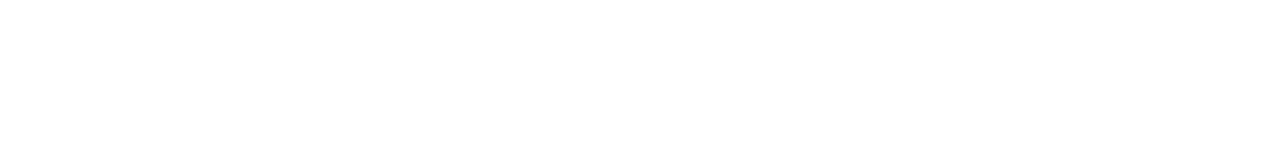
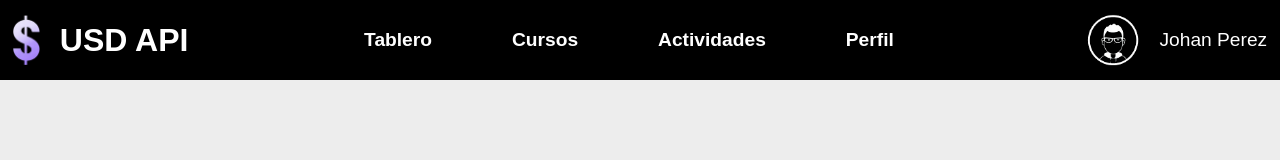
Before and after one commit to angeldavila00/Proyecto_JavaScript_S2_NinoAngel_PabonJohan, a plain HTML site: page views/estudiante/inicio.html in a window 1280 px wide. Drawn offline with Linux system fonts and the light colour scheme.

Commit message:
feat: :sparkles: completed header module student profile

```diff
--- a/script/script.js
+++ b/script/script.js
@@ -0,0 +1,3 @@
+const enlace = document.getElementById('boton')
+
+enlace.href='../views/administrador/inicio.html'
--- a/views/estudiante/inicio.html
+++ b/views/estudiante/inicio.html
@@ -0,0 +1,29 @@
+<!DOCTYPE html>
+<html lang="en">
+<head>
+    <meta charset="UTF-8">
+    <meta name="viewport" content="width=device-width, initial-scale=1.0">
+    <title>Document</title>
+    <link rel="stylesheet" href="../estudiante/style/style.css">
+</head>
+<body>
+    <header>
+        <div class="logos">
+            <img class="logo" src="/img/signopesos.png" alt="logito">
+            <h1>USD API</h1>
+        </div>
+        <nav>
+            <a href="./inicio.html">Tablero</a>
+            <a href="./curso.html">Cursos</a>
+            <a href="./tareas.html">Actividades</a>
+            <a href="./progreso.html">Perfil</a>
+        </nav>
+        <div class="perfil">
+            <img class="profile" src="/img/perf.png" alt="iconoPerfil">
+            <p>Johan Perez</p>
+        </div>
+    </header>
+
+</body>
+
+</html>
--- a/views/estudiante/style/style.css
+++ b/views/estudiante/style/style.css
@@ -0,0 +1,85 @@
+html{
+    font-family: Arial, Helvetica, sans-serif;
+}
+
+* {
+    padding: 0;
+    margin: 0;
+    box-sizing: border-box;
+}
+
+body {
+    background-color: #EDEDED;
+}
+
+header {
+    background-color: black;
+    display: flex;
+    align-items: center;
+    height: 80px;
+    padding: 5px 1%;
+    justify-content: space-between;
+}
+
+.logo {
+    height: 50px;
+    width: auto;
+    cursor: pointer;
+    transition: all 0.3s;
+}
+
+header a {
+    font-weight: 700;
+    text-decoration: none;
+    display: inline-block;
+    padding: 0 40px;
+    transition: all 0.2s;
+}
+
+header h1{
+    color: white;
+    margin-left: 20px;
+}
+
+
+nav {
+    text-align: center;
+    display: flex;
+    flex-wrap: nowrap;
+}
+
+nav a {
+    color: rgb(255, 255, 255);
+    font-size: 1.2rem;
+}
+
+.profile {
+    height: 60px;
+    width: auto;
+    transition: all 0.3s;
+    margin: 15px;
+}
+
+.perfil {
+    display: flex;
+    flex-direction: row;
+    text-align: center;
+    flex-wrap: nowrap;
+    align-content: center;
+    justify-content: center;
+    align-items: center;
+}
+
+.perfil p{
+    color: white;
+    font-size: 1.2rem;
+}
+
+.logos{
+    display: flex;
+    align-items: center;
+    justify-content: center;
+    align-content: center;
+    flex-wrap: wrap;
+    flex-direction: row;
+}
```
Also changed, not shown: index.html (+1 -1 lines), img/perf.png (added), img/signopesos.png (added), views/estudiante/actividades.html (added), views/estudiante/cursos.html (added), views/estudiante/perfil.html (added).
